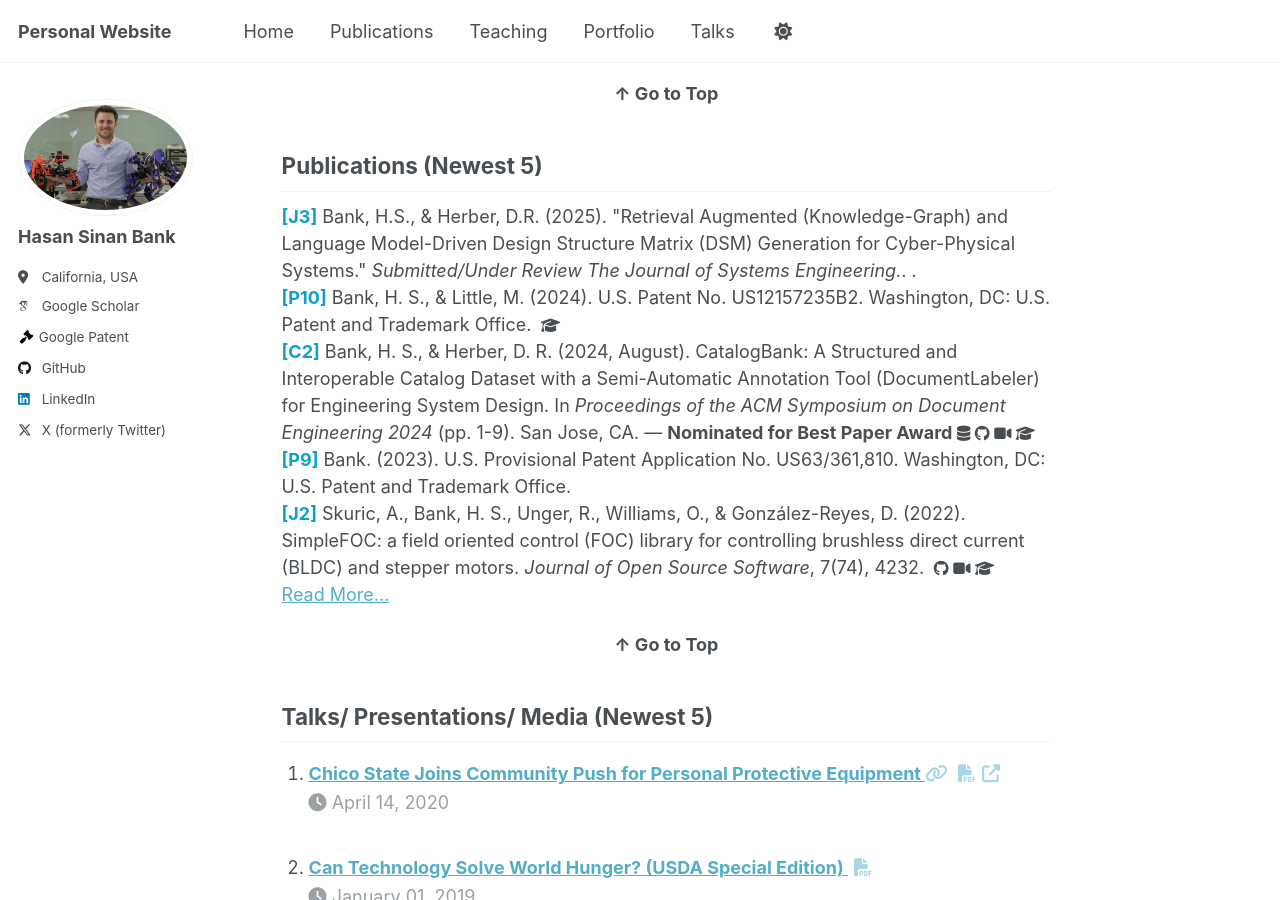
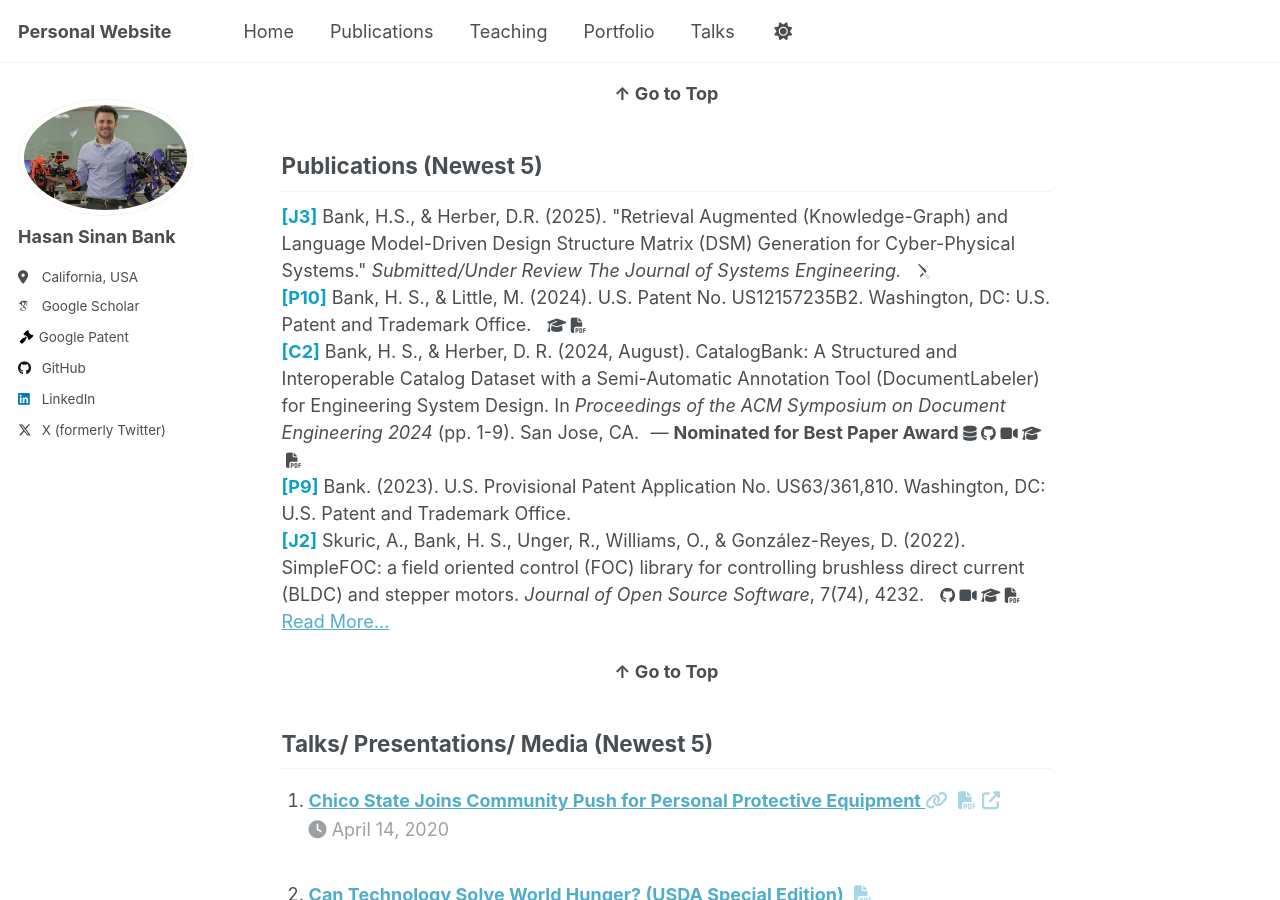
Before and after one commit to bankh/bankh.github.io, a Jekyll site: the page built from _pages/about.md, in a window 1280 px wide and 900 px high, scrolled down 2924 px. Built offline with Jekyll 4.4.1, drawn with Linux system fonts in a browser that asks for light colours; some web fonts are replaced; a script that is not in the unit is left out; comment, search, counter and statistics services are not loaded.

Commit message:
Update: arXiv link is added for the journal paper.

```diff
--- /dev/null
+++ b/_config_dev.yml
@@ -0,0 +1,4 @@
+# Override for local development: use relative URLs so assets and links work at http://localhost:4000
+# Usage: jekyll serve --config _config.yml,_config_dev.yml
+url: ""
+baseurl: ""
--- a/_includes/archive-single-publication.html
+++ b/_includes/archive-single-publication.html
@@ -36,6 +36,13 @@ video).  Used in both list and card layouts.
   {%- endif -%}
   {%- if post.scholarurl and post.scholarurl != '' -%}
     <a href="{{ post.scholarurl }}" target="_blank" class="ref-tag" title="Google Scholar"><i class="fas fa-graduation-cap"></i></a>
+  {%- endif -%}
+  {%- if post.paperurl and post.paperurl != '' -%}
+    {%- if post.paperurl contains 'arxiv.org' -%}
+      <a href="{{ post.paperurl }}" target="_blank" class="ref-tag" title="arXiv"><i class="ai ai-arxiv" aria-hidden="true"></i></a>
+    {%- else -%}
+      <a href="{{ post.paperurl }}" target="_blank" class="ref-tag" title="Paper"><i class="fas fa-file-pdf"></i></a>
+    {%- endif -%}
   {%- endif -%}
 {% endcapture %}
 {% assign extras = extras | strip %}
@@ -119,7 +126,7 @@ video).  Used in both list and card layouts.
         {% if include.type == "list" %}
           <span style="font-weight: bold; color: #0ea1c5;">{{ include.label }}</span>
           <a href="{{ base_path }}{{ post.url }}" rel="permalink" style="text-decoration: none; color: inherit;">
-            {% if post.type == "In Submission" %}
+            {% if post.type == "In Submission" or post.type == "Submitted/Under Review" or post.type == "Under Review" %}
               {{ post.citation | remove: '&quot;' | remove: '<i>' | remove: '</i>' | strip }}
             {% elsif post.type contains "Patent" %}
               {% assign office = post.venue | default: post.office | default: venue | default: "U.S. Patent and Trademark Office" %}
@@ -162,11 +169,12 @@ video).  Used in both list and card layouts.
             {% else %}
               {{ authors }}. {{ paper_title }}. {{ venue }}. {{ year }}.
             {% endif %}
-          </a>{{ extras }}
+          </a>
+          {% if extras != "" %}<span style="margin-left: 0.35em;">{{ extras }}</span>{% endif %}
         {% else %}
           <div class="citation-box">
             <p style="margin: 0; color: #333; font-size: 0.9em;">
-              {% if post.type == "In Submission" %}
+              {% if post.type == "In Submission" or post.type == "Submitted/Under Review" or post.type == "Under Review" %}
                 {{ post.citation | remove: '&quot;' | remove: '<i>' | remove: '</i>' | strip }}
               {% elsif venue == "Patent" or venue == "Provisional Patent" or venue == "patent" or venue == "provisional patent" or post.title contains "Patent" or post.type == "Patent" or post.type == "Patent Application" or post.type == "Provisional Patent" %}
                 {% assign auth = post.inventors | default: post.authors | default: authors %}
@@ -177,7 +185,7 @@ video).  Used in both list and card layouts.
                 {{ post.authors | default: authors }}. ({{ year }}). {{ paper_title }}. <em>{{ venue }}</em>{% if post.number %}, ({{ post.number }}){% endif %}{% if post.pages %}, {{ post.pages }}{% endif %}.
               {% else %}
                 {{ authors }}. {{ paper_title }}. {{ venue }}. {{ year }}.
-              {% endif %}{{ extras }}
+              {% endif %}{% if extras != "" %} {{ extras }}{% endif %}
             </p>
           </div>
         {% endif %}
--- a/_includes/base_path
+++ b/_includes/base_path
@@ -1,5 +1,6 @@
-{% if site.url %}
+{% comment %} Use relative paths when url is blank (e.g. _config_dev.yml for localhost) {% endcomment %}
+{% if site.url and site.url != "" %}
   {% assign base_path = site.url | append: site.baseurl %}
 {% else %}
-  {% assign base_path = site.github.url %}
+  {% assign base_path = "" %}
 {% endif %}
--- a/_layouts/single.html
+++ b/_layouts/single.html
@@ -80,7 +80,13 @@ layout: default
             <pre style="background-color: #2d3748; color: #e2e8f0; padding: 15px; border-radius: 5px; overflow-x: auto; font-size: 0.9em; white-space: pre-wrap; word-wrap: break-word; font-family: 'Courier New', monospace; line-height: 1.6;">{% assign formatted_citation = page.citation | replace: '  ', ' ' | replace: '},', '},' | replace: '{', ' {' | replace: '}', '} ' | replace: '  ', ' ' %}{{ formatted_citation }}</pre>
             {% if page.paperurl or page.slidesurl or page.bibtexurl %}
               <div style="margin-top: 15px;">
-                {% if page.paperurl %}<a href="{{ page.paperurl }}" class="btn btn--small" style="margin-right: 10px;"><i class="fa fa-file-pdf-o" aria-hidden="true"></i> Download Paper</a>{% endif %}
+                {% if page.paperurl %}
+                  {% if page.paperurl contains 'arxiv.org' %}
+                    <a href="{{ page.paperurl }}" class="btn btn--small" style="margin-right: 10px;"><i class="ai ai-arxiv" aria-hidden="true"></i> arXiv</a>
+                  {% else %}
+                    <a href="{{ page.paperurl }}" class="btn btn--small" style="margin-right: 10px;"><i class="fa fa-file-pdf-o" aria-hidden="true"></i> Download Paper</a>
+                  {% endif %}
+                {% endif %}
                 {% if page.slidesurl %}<a href="{{ page.slidesurl }}" class="btn btn--small" style="margin-right: 10px;"><i class="fa fa-file-powerpoint-o" aria-hidden="true"></i> Download Slides</a>{% endif %}
                 {% if page.bibtexurl %}<a href="{{ page.bibtexurl }}" class="btn btn--small" style="margin-right: 10px;"><i class="fa fa-file-text-o" aria-hidden="true"></i> Download BibTeX</a>{% endif %}
               </div>
--- a/docker-compose.yaml
+++ b/docker-compose.yaml
@@ -5,4 +5,4 @@ services:
     volumes: [ .:/usr/src/app ]
     ports: [ 4000:4000 ]
     user: 1000:1000
-    command: jekyll serve -H 0.0.0.0 -w
+    command: sh -c "bundle install && bundle exec jekyll serve -H 0.0.0.0 -w --config _config.yml,_config_dev.yml"
```
Also changed, not shown: _publications/2025-UnderReview-DSM-Generation.md (+1 -1 lines).
